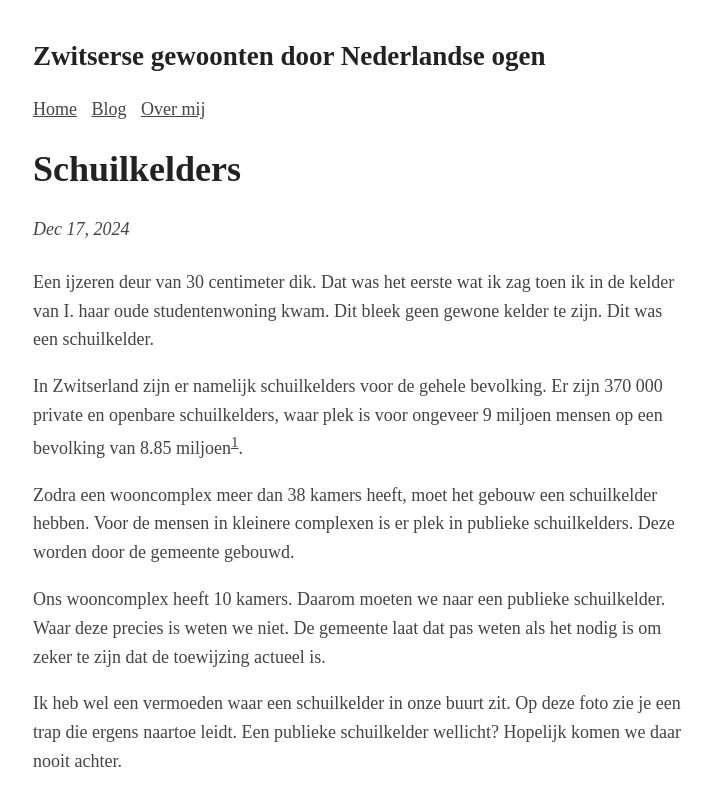
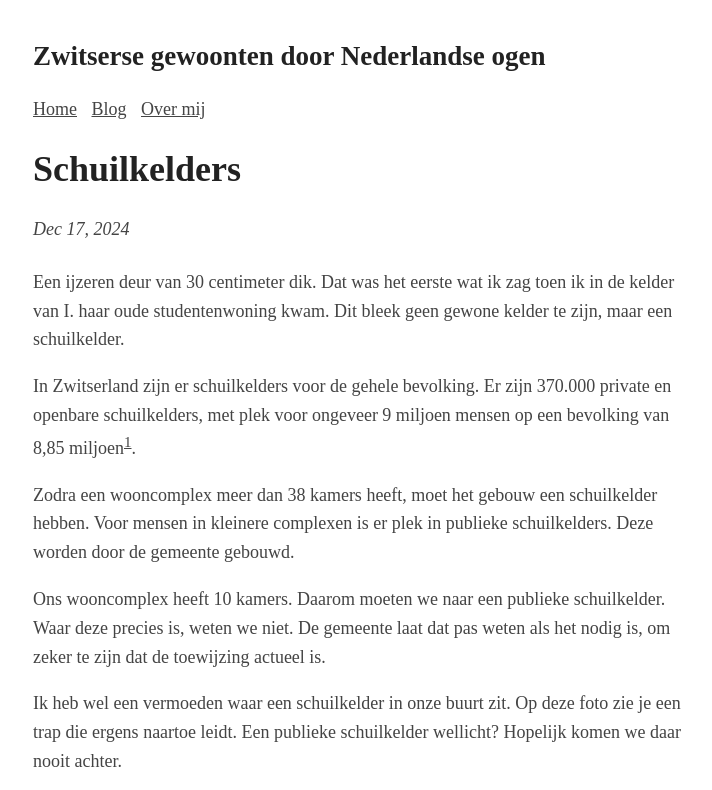
Before and after one commit to Roald87/roaldin.ch, a Jekyll site: the page built from _posts/2024-12-17-schuilkelders.md, in a window 1280 px wide, cut to the strip 0-790 px from the top of the page. Shown: the whole strip, without its empty margins (282-994 px from the left). Built offline with Jekyll 4.4.1, drawn with Linux system fonts in a browser that asks for light colours; comment, search, counter and statistics services are not loaded.

Commit message:
Spellcheck by ChatGPT

```diff
--- a/_posts/2024-12-17-schuilkelders.md
+++ b/_posts/2024-12-17-schuilkelders.md
@@ -4,13 +4,13 @@ title: Schuilkelders
 image: generated/schuilkelders-1-500-8921eab87.webp
 ---
 
-Een ijzeren deur van 30 centimeter dik. Dat was het eerste wat ik zag toen ik in de kelder van I. haar oude studentenwoning kwam. Dit bleek geen gewone kelder te zijn. Dit was een schuilkelder.
+Een ijzeren deur van 30 centimeter dik. Dat was het eerste wat ik zag toen ik in de kelder van I. haar oude studentenwoning kwam. Dit bleek geen gewone kelder te zijn, maar een schuilkelder.
 
-In Zwitserland zijn er namelijk schuilkelders voor de gehele bevolking. Er zijn 370 000 private en openbare schuilkelders, waar plek is voor ongeveer 9 miljoen mensen op een bevolking van 8.85 miljoen[^1].
+In Zwitserland zijn er schuilkelders voor de gehele bevolking. Er zijn 370.000 private en openbare schuilkelders, met plek voor ongeveer 9 miljoen mensen op een bevolking van 8,85 miljoen[^1].
 
-Zodra een wooncomplex meer dan 38 kamers heeft, moet het gebouw een schuilkelder hebben. Voor de mensen in kleinere complexen is er plek in publieke schuilkelders. Deze worden door de gemeente gebouwd.
+Zodra een wooncomplex meer dan 38 kamers heeft, moet het gebouw een schuilkelder hebben. Voor mensen in kleinere complexen is er plek in publieke schuilkelders. Deze worden door de gemeente gebouwd.
 
-Ons wooncomplex heeft 10 kamers. Daarom moeten we naar een publieke schuilkelder. Waar deze precies is weten we niet. De gemeente laat dat pas weten als het nodig is om zeker te zijn dat de toewijzing actueel is.
+Ons wooncomplex heeft 10 kamers. Daarom moeten we naar een publieke schuilkelder. Waar deze precies is, weten we niet. De gemeente laat dat pas weten als het nodig is, om zeker te zijn dat de toewijzing actueel is.
 
 Ik heb wel een vermoeden waar een schuilkelder in onze buurt zit. Op deze foto zie je een trap die ergens naartoe leidt. Een publieke schuilkelder wellicht? Hopelijk komen we daar nooit achter.
 
```
